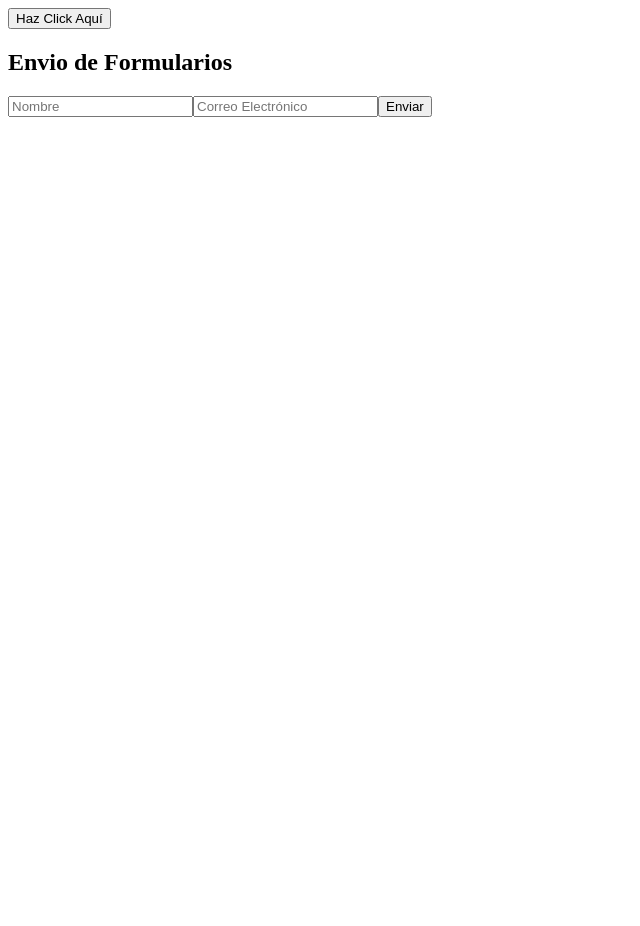
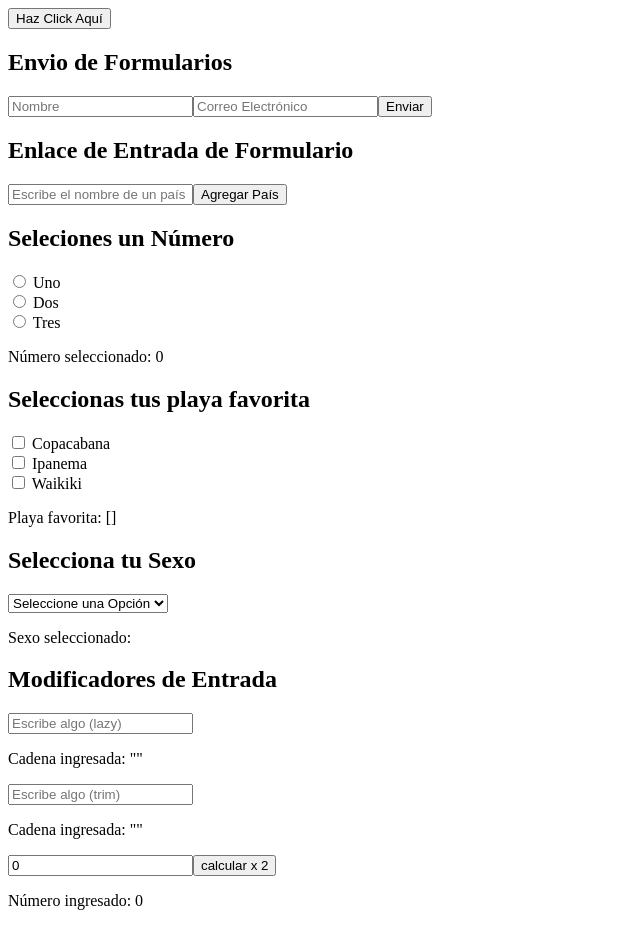
Before and after one commit to yuliosdev/app01-Vue, a Vue app: page / in a window 1280 px wide. Shown: the part 1820-2746 px from the top of the page, without its empty margins (0-640 px from the left). Before the commit the page ends 1945 px from the top, so only its background shows below. Built offline with nearby package versions, Linux system fonts and the light colour scheme.

Commit message:
Agregar lógica para el manejo de formularios y entradas en el componente App.vue

```diff
--- a/src/App.vue
+++ b/src/App.vue
@@ -118,6 +118,28 @@ let lenguajes = [
 const enviar = () => {
   console.log("Formulario Enviado");
 };
+
+//Enlaces de entrada de formulario
+let paises = [];
+const pais = ref("");
+const save = () => {
+  if (pais.value && !paises.includes(pais.value)) {
+    paises.push(pais.value);
+    pais.value = "";
+  } else {
+    alert("El país ya está en la lista o el campo está vacío");
+  }
+};
+
+const number = ref(0);
+const playas = ref([]);
+const sexo = ref("");
+
+// Modificadores
+const cadena = ref("");
+const cadena1 = ref("");
+const num = ref(0);
+
 </script>
 
 <template>
@@ -264,6 +286,104 @@ const enviar = () => {
       <button type="submit">Enviar</button>
     </form>
   </div>
+  <div>
+    <h2>Enlace de Entrada de Formulario</h2>
+    <form @submit.prevent="save">
+      <input
+        type="text"
+        v-model="pais"
+        placeholder="Escribe el nombre de un país"
+      />
+      <button>Agregar País</button>
+    </form>
+    <p v-if="paises.length">Países :</p>
+    <ul>
+      <li v-for="(pais, index) in paises" :key="index">
+        {{ index }} - {{ pais }}
+      </li>
+    </ul>
+  </div>
+  <div>
+    <h2>Seleciones un Número</h2>
+    <div>
+      <label>
+        <input type="radio" v-model="number" value="1" />
+        Uno
+      </label>
+    </div>
+    <div>
+      <label>
+        <input type="radio" v-model="number" value="2" />
+        Dos
+      </label>
+    </div>
+    <div>
+      <label>
+        <input type="radio" v-model="number" value="3" />
+        Tres
+      </label>
+    </div>
+    <p>Número seleccionado: {{ number }}</p>
+  </div>
+  <div>
+    <h2>Seleccionas tus playa favorita</h2>
+    <div>
+      <label>
+        <input type="checkbox" v-model="playas" value="Copacabana" />
+        Copacabana
+      </label>
+    </div>
+    <div>
+      <label>
+        <input type="checkbox" v-model="playas" value="Ipanema" />
+        Ipanema
+      </label>
+    </div>
+    <div>
+      <label>
+        <input type="checkbox" v-model="playas" value="Mancora" />
+        Waikiki
+      </label>
+    </div>
+    <p>Playa favorita: {{ playas }}</p>
+  </div>
+  <div>
+    <h2>Selecciona tu Sexo</h2>
+    <div>
+      <select v-model="sexo">
+        <option value="">Seleccione una Opción</option>
+        <option value="Masculino">Masculino</option>
+        <option value="Femenino">Femenino</option>
+        <option value="Otro">Otro</option>
+      </select>
+    </div>
+    <p>Sexo seleccionado: {{ sexo }}</p>
+  </div>
+  <div>
+    <h2>Modificadores de Entrada</h2>
+    <input
+      type="text"
+      v-model.lazy="cadena"
+      placeholder="Escribe algo (lazy)"
+    />
+    <p>Cadena ingresada: "{{ cadena }}"</p>
+    <input
+      type="text"
+      v-model.trim="cadena1"
+      placeholder="Escribe algo (trim)"
+    />
+    <p>Cadena ingresada: "{{ cadena1 }}"</p>
+    <!-- se especifica v-model.numer para convertir la entrada en número -->
+    <input
+      type="text"
+      v-model.number="num"
+      placeholder="Escribe un número (number)"
+    />
+    <button @click="number = num * 2">
+      calcular x 2
+    </button>
+    <p>Número ingresado: {{ number }}</p>
+  </div>
 </template>
 
 <style scoped>
```
